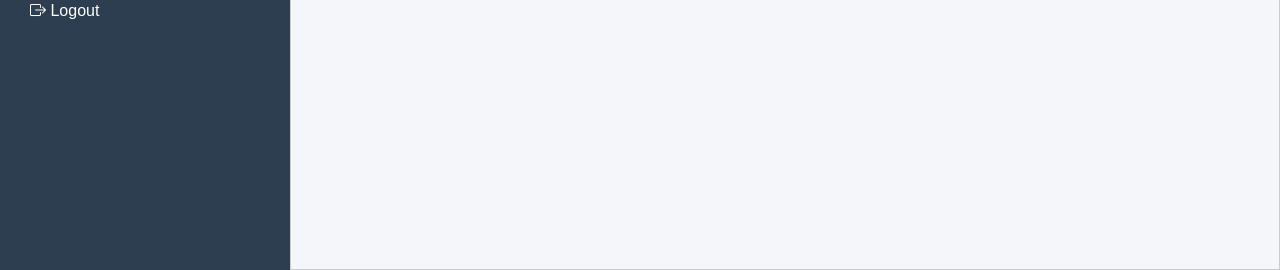
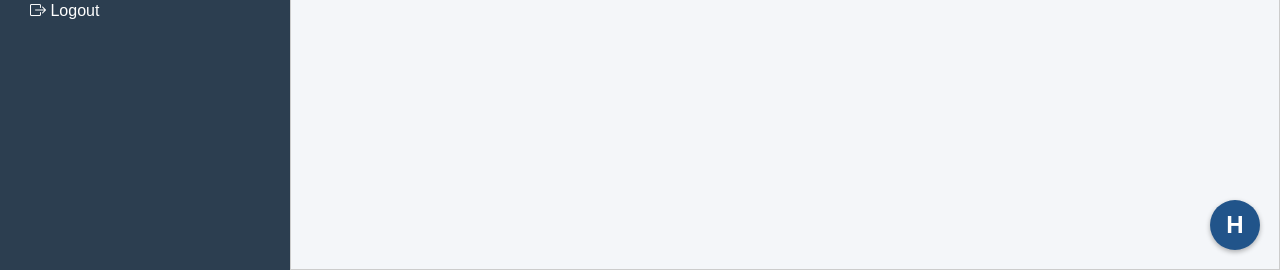
Before and after one commit to Tanushree2004/virtual_classroom, a Django app: template dashboard/templates/student_dashboard.html in a window 1280 px wide. Shown: the part 530-800 px from the top of the page. Run offline with Django 5.2, Linux system fonts and the light colour scheme; the template is opened without the code that fills it, so the values that code supplies are empty.

Commit message:
Update student_dashboard.html

```diff
--- a/dashboard/templates/student_dashboard.html
+++ b/dashboard/templates/student_dashboard.html
@@ -266,10 +266,10 @@
     <div class="right-section">
         <div class="assignment-container">
             <h3 class="section-title"><i class="bi bi-book"></i> Assignments</h3>
-            {% if assignments %}
+            {% if active_assignments %}
                 <ul class="search-results">
-                    {% for assignment in assignments %}
-                        <li>{{ assignment.title }} - Due: {{ assignment.due_date }}</li>
+                    {% for assignment in active_assignments %}
+                        <li>{{ assignment.name }} - Due: {{ assignment.deadline|date:"d M, Y H:i" }}</li>
                     {% endfor %}
                 </ul>
             {% else %}
@@ -300,5 +300,81 @@
             {% endif %}
         </div>
     </div>
+    <style>
+        #helpbot-icon {
+            position: fixed;
+            bottom: 20px;
+            right: 20px;
+            width: 50px;
+            height: 50px;
+            background-color: #21548A;
+            color: #fff;
+            border-radius: 50%;
+            display: flex;
+            align-items: center;
+            justify-content: center;
+            cursor: pointer;
+            user-select: none;
+            z-index: 1000;
+            font-size: 24px;
+            font-weight: bold;
+            box-shadow: 0 2px 5px rgba(0,0,0,0.3);
+          }
+
+          /* Optional fade effect */
+          @keyframes fadeOut {
+            from { opacity: 1; }
+            to { opacity: 0; }
+          }
+          .fade-out {
+            animation: fadeOut 0.5s forwards;
+          }
+
+    </style>
+    <div id="helpbot-icon">H</div>
+    <script>
+        const helpbotIcon = document.getElementById("helpbot-icon");
+
+        helpbotIcon.addEventListener('mousedown', function(e) {
+          let shiftX = e.clientX - helpbotIcon.getBoundingClientRect().left;
+          let shiftY = e.clientY - helpbotIcon.getBoundingClientRect().top;
+
+          function onMouseMove(e) {
+            let newLeft = e.clientX - shiftX;
+            let newTop = e.clientY - shiftY;
+            const iconWidth = helpbotIcon.offsetWidth;
+            const iconHeight = helpbotIcon.offsetHeight;
+            const maxLeft = window.innerWidth - iconWidth;
+            const maxTop = window.innerHeight - iconHeight;
+            newLeft = Math.max(0, Math.min(newLeft, maxLeft));
+            newTop = Math.max(0, Math.min(newTop, maxTop));
+
+            helpbotIcon.style.bottom = "auto";
+            helpbotIcon.style.right = "auto";
+            helpbotIcon.style.left = newLeft + 'px';
+            helpbotIcon.style.top = newTop + 'px';
+          }
+
+          document.addEventListener('mousemove', onMouseMove);
+
+          document.addEventListener('mouseup', function onMouseUp() {
+            document.removeEventListener('mousemove', onMouseMove);
+            document.removeEventListener('mouseup', onMouseUp);
+          });
+        });
+
+        helpbotIcon.ondragstart = function() {
+          return false;
+        };
+
+        helpbotIcon.onclick = function() {
+          document.body.classList.add('fade-out');
+          setTimeout(() => {
+            window.location.href = '/helpbot/';
+          }, 500);
+        };
+      </script>
+
+
 </div>
 {% endblock %}
```
